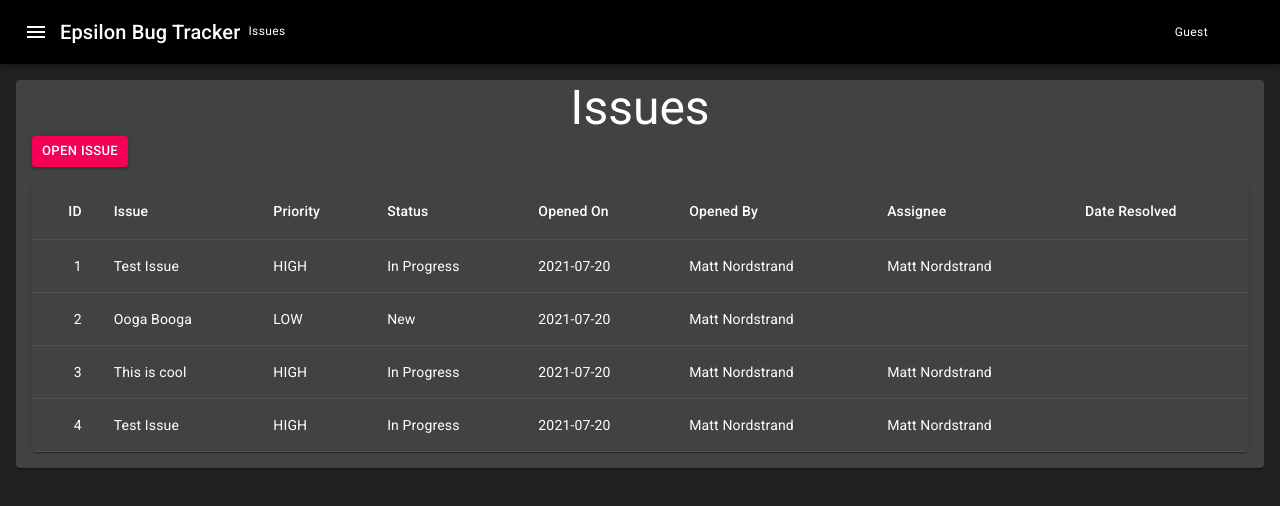
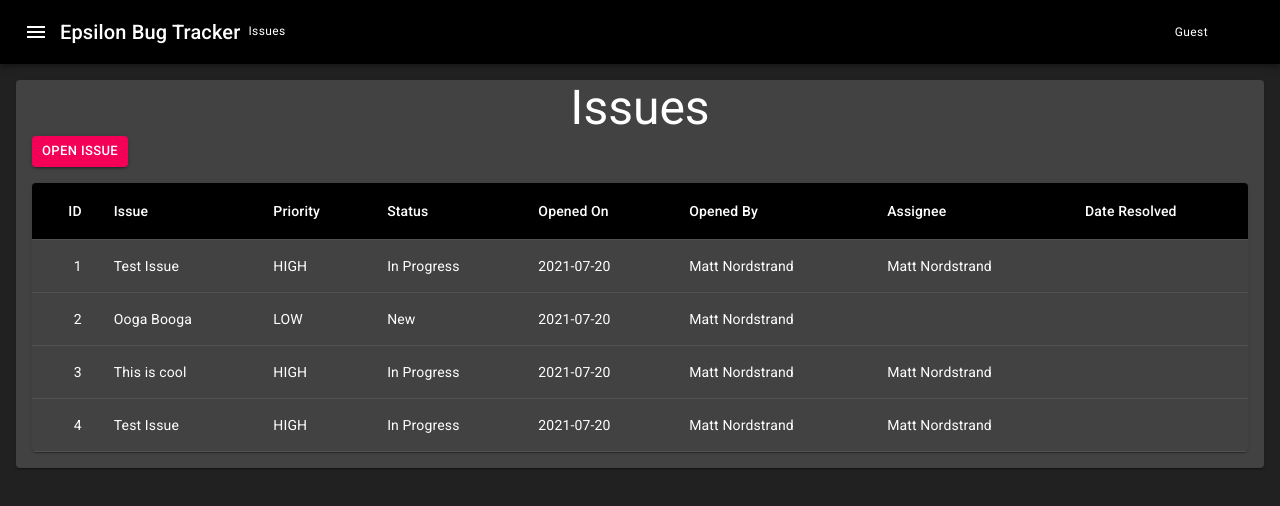
Before and after one commit to MatthewNordstrand/epsilon-bug-tracker, a React (Create React App) app: page /issues in a window 1280 px wide. Shown: the top 506 px of the page. Built offline with nearby package versions, Linux system fonts and the light colour scheme; no server answers; some icons are missing.

Commit message:
Set table heading to the pallette primary color

```diff
--- a/src/components/Issues/IssuesGrid.js
+++ b/src/components/Issues/IssuesGrid.js
@@ -15,6 +15,9 @@ const useStyles = makeStyles((theme) => ({
     table: {
         width: '100%',
     },
+    headRow: {
+        backgroundColor: theme.palette.primary.main,
+    },
 }));
 
 export default function IssuesGrid(props) {
@@ -28,7 +31,7 @@ export default function IssuesGrid(props) {
         <TableContainer className={classes.tableContainer} component={Paper}>
             <Table className={classes.table}>
                 <TableHead>
-                    <TableRow>
+                    <TableRow className={classes.headRow}>
                         <TableCell align="right">ID</TableCell>
                         <TableCell>Issue</TableCell>
                         <TableCell>Priority</TableCell>
```
